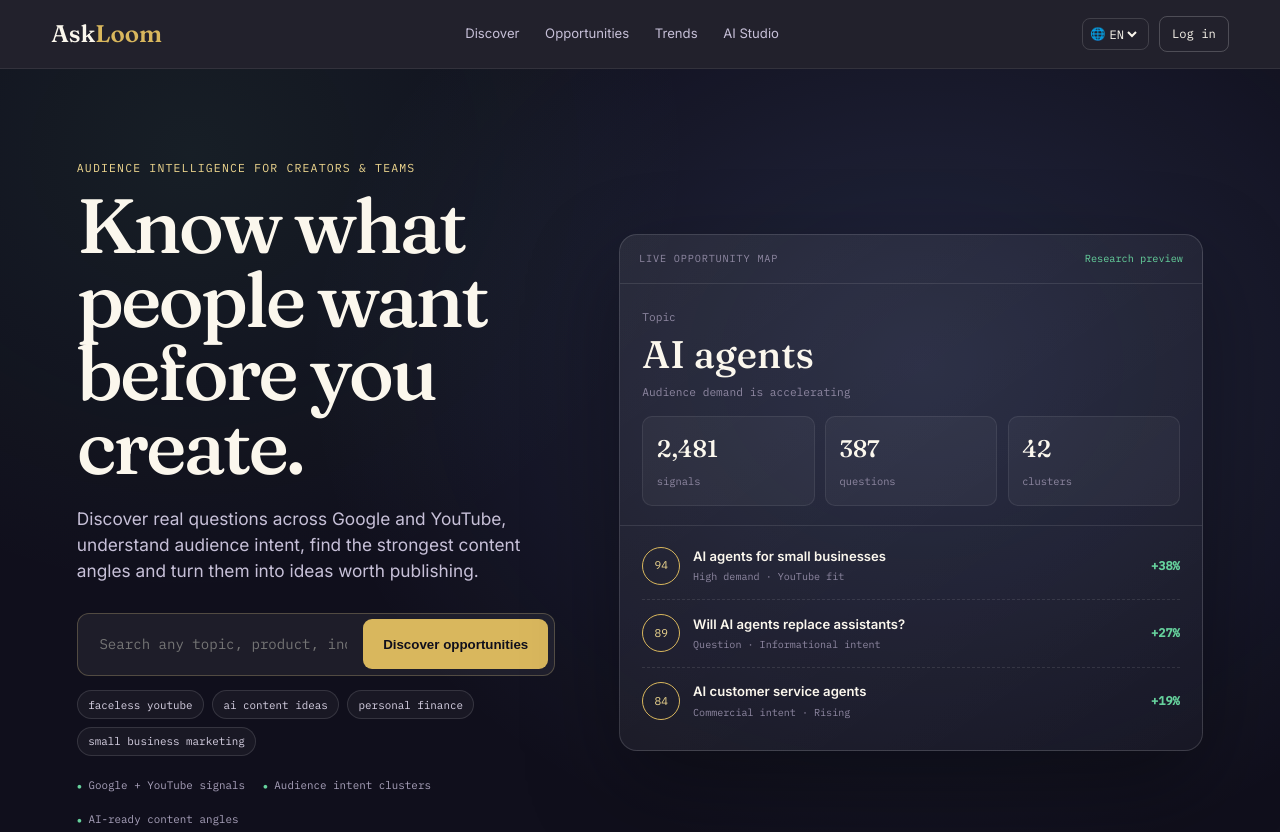
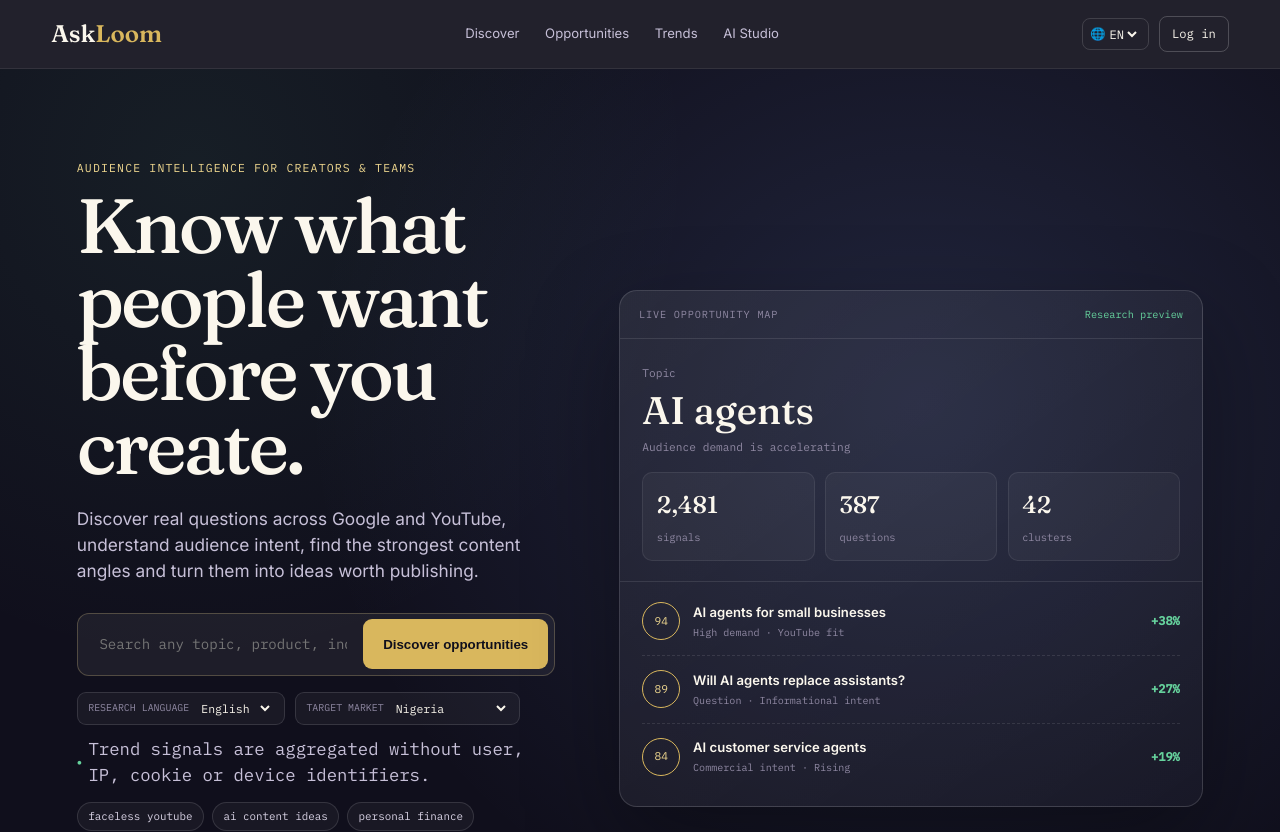
Before and after one commit to winnzzy/Askloom, a React (Vite) app in the folder frontend/: page / in a window 1280 px wide. Shown: the top 832 px of the page. Built offline with nearby package versions, Linux system fonts and the light colour scheme; no server answers.

Commit message:
Wire localized research and aggregate intelligence tracking

```diff
--- a/frontend/src/App.tsx
+++ b/frontend/src/App.tsx
@@ -1,12 +1,19 @@
 import { useEffect, useMemo, useState } from "react";
 import { Link } from "react-router-dom";
 import "./styles.css";
+import "./intelligence.css";
 import SearchCloud from "./components/SearchCloud";
 import ResultsList from "./components/ResultsList";
 import Pricing from "./components/Pricing";
 import AuthModal from "./components/AuthModal";
-import { fetchCurrentAccount, fetchSuggestions, type GroupedResults } from "./lib/api";
+import { fetchCurrentAccount, type GroupedResults } from "./lib/api";
 import { useAuth } from "./lib/auth";
+import {
+  fetchLocalizedSuggestions,
+  trackProductEvent,
+  type ResearchLanguage,
+  type ResearchMarket,
+} from "./lib/intelligence";
 
 const copy = {
   en: {
@@ -55,6 +62,16 @@ const opportunityExamples = [
   { score: 84, label: "AI customer service agents", meta: "Commercial intent · Rising", trend: "+19%" },
 ];
 
+const markets: Array<{ code: ResearchMarket; label: string }> = [
+  { code: "NG", label: "Nigeria" },
+  { code: "US", label: "United States" },
+  { code: "GB", label: "United Kingdom" },
+  { code: "CA", label: "Canada" },
+  { code: "FR", label: "France" },
+  { code: "ES", label: "Spain" },
+  { code: "MX", label: "Mexico" },
+];
+
 export default function App() {
   const { user, token, login, logout } = useAuth();
   const [seed, setSeed] = useState("");
@@ -68,6 +85,10 @@ export default function App() {
     const saved = localStorage.getItem("askloom-language");
     return saved === "fr" || saved === "es" ? saved : "en";
   });
+  const [market, setMarket] = useState<ResearchMarket>(() => {
+    const saved = localStorage.getItem("askloom-market") as ResearchMarket | null;
+    return markets.some((item) => item.code === saved) ? saved! : "NG";
+  });
   const starterTopics = ["faceless youtube", "ai content ideas", "personal finance", "small business marketing"];
   const t = copy[language];
 
@@ -75,6 +96,16 @@ export default function App() {
     document.documentElement.lang = language;
     localStorage.setItem("askloom-language", language);
   }, [language]);
+
+  useEffect(() => {
+    localStorage.setItem("askloom-market", market);
+  }, [market]);
+
+  useEffect(() => {
+    trackProductEvent("page_view", language as ResearchLanguage, market);
+    // Intentionally count aggregate page usage only once per mount.
+    // eslint-disable-next-line react-hooks/exhaustive-deps
+  }, []);
 
   useEffect(() => {
     if (!token) return;
@@ -88,16 +119,33 @@ export default function App() {
     return Object.values(grouped).reduce((sum, items) => sum + items.length, 0);
   }, [grouped]);
 
+  function changeLanguage(next: Language) {
+    setLanguage(next);
+    trackProductEvent("language_changed", next as ResearchLanguage, market);
+  }
+
+  function changeMarket(next: ResearchMarket) {
+    setMarket(next);
+    trackProductEvent("market_changed", language as ResearchLanguage, next);
+  }
+
+  function changeView(next: "cloud" | "list") {
+    setView(next);
+    trackProductEvent("results_view_changed", language as ResearchLanguage, market, next);
+  }
+
   async function handleSearch(e: React.FormEvent) {
     e.preventDefault();
     if (!seed.trim()) return;
     setLoading(true);
     setError(null);
+    trackProductEvent("research_started", language as ResearchLanguage, market);
     try {
-      const data = await fetchSuggestions(seed.trim(), token);
+      const data = await fetchLocalizedSuggestions(seed.trim(), language as ResearchLanguage, market, token);
       setGrouped(data.grouped);
       setSubmittedSeed(seed.trim());
       setView("cloud");
+      trackProductEvent("research_completed", language as ResearchLanguage, market);
       requestAnimationFrame(() => document.getElementById("research-results")?.scrollIntoView({ behavior: "smooth" }));
     } catch (err: any) {
       setError(err.message);
@@ -114,9 +162,9 @@ export default function App() {
           {t.nav.map((item, index) => <a key={item} href={index === 0 ? "#discover" : index === 1 ? "#opportunities" : index === 2 ? "#trends" : "#workflow"}>{item}</a>)}
         </nav>
         <div className="account-area">
-          <label className="language-picker" aria-label="Language">
+          <label className="language-picker" aria-label="Interface language">
             <span>🌐</span>
-            <select value={language} onChange={(e) => setLanguage(e.target.value as Language)}>
+            <select value={language} onChange={(e) => changeLanguage(e.target.value as Language)}>
               <option value="en">EN</option><option value="fr">FR</option><option value="es">ES</option>
             </select>
           </label>
@@ -136,6 +184,11 @@ export default function App() {
               <input value={seed} onChange={(e) => setSeed(e.target.value)} placeholder={t.placeholder} aria-label="Research topic" />
               <button type="submit" disabled={loading}>{loading ? t.searching : t.search}</button>
             </form>
+            <div className="research-dimensions" aria-label="Research targeting">
+              <label className="dimension-control"><span>Research language</span><select value={language} onChange={(e) => changeLanguage(e.target.value as Language)}><option value="en">English</option><option value="fr">Français</option><option value="es">Español</option></select></label>
+              <label className="dimension-control"><span>Target market</span><select value={market} onChange={(e) => changeMarket(e.target.value as ResearchMarket)}>{markets.map((item) => <option key={item.code} value={item.code}>{item.label}</option>)}</select></label>
+            </div>
+            <p className="research-note"><span className="privacy-badge">Trend signals are aggregated without user, IP, cookie or device identifiers.</span></p>
             <div className="topic-chips" aria-label="Starter topics">
               {starterTopics.map((topic) => <button key={topic} type="button" onClick={() => setSeed(topic)}>{topic}</button>)}
             </div>
@@ -176,7 +229,7 @@ export default function App() {
 
         {grouped && (
           <section className="results" id="research-results">
-            <div className="results-toolbar"><div><span className="result-kicker">RESEARCH WORKSPACE · {resultCount} SIGNALS</span><h2>Results for “{submittedSeed}”</h2></div><div className="view-toggle"><button className={view === "cloud" ? "active" : ""} onClick={() => setView("cloud")}>Visual map</button><button className={view === "list" ? "active" : ""} onClick={() => setView("list")}>Action list</button></div></div>
+            <div className="results-toolbar"><div><span className="result-kicker">RESEARCH WORKSPACE · {resultCount} SIGNALS · {language.toUpperCase()} · {market}</span><h2>Results for “{submittedSeed}”</h2></div><div className="view-toggle"><button className={view === "cloud" ? "active" : ""} onClick={() => changeView("cloud")}>Visual map</button><button className={view === "list" ? "active" : ""} onClick={() => changeView("list")}>Action list</button></div></div>
             {view === "cloud" ? <div className="cloud-result-panel"><SearchCloud seed={submittedSeed} grouped={grouped} /></div> : <ResultsList grouped={grouped} token={token} />}
           </section>
         )}
```
